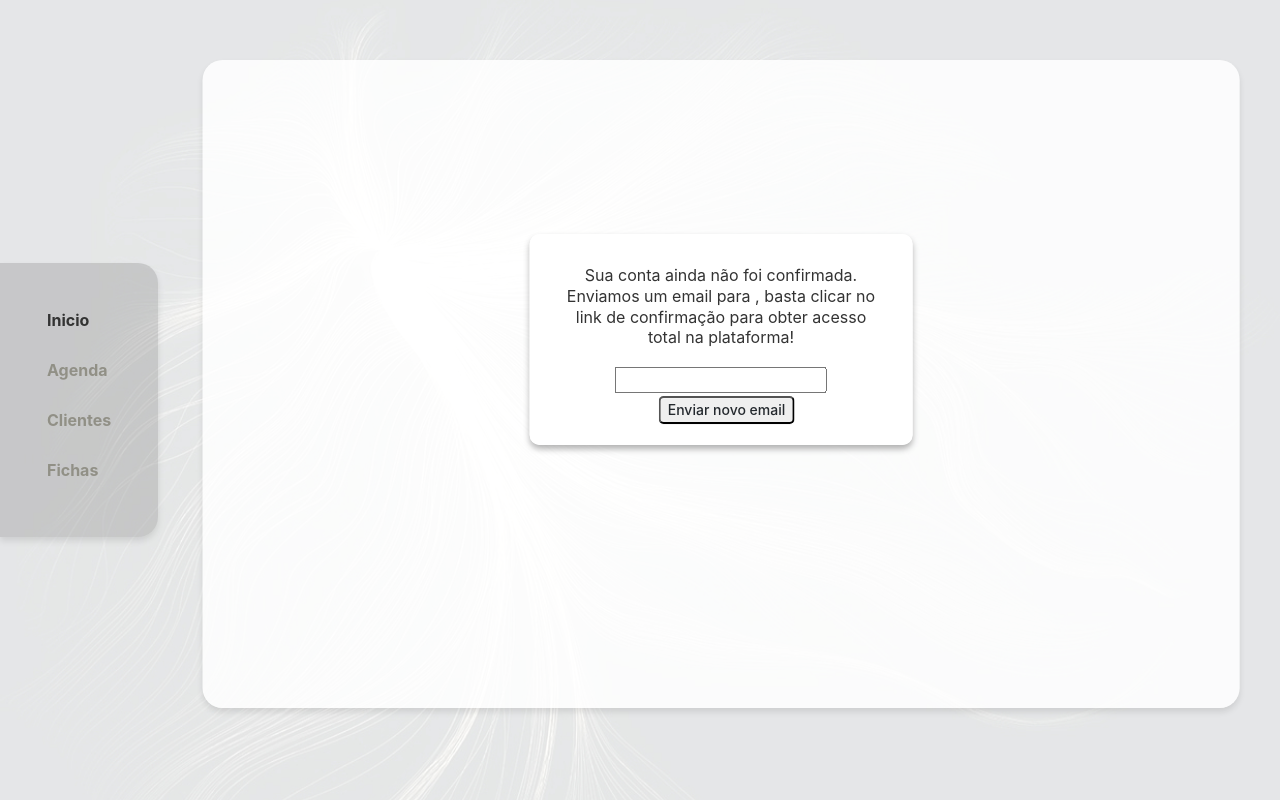
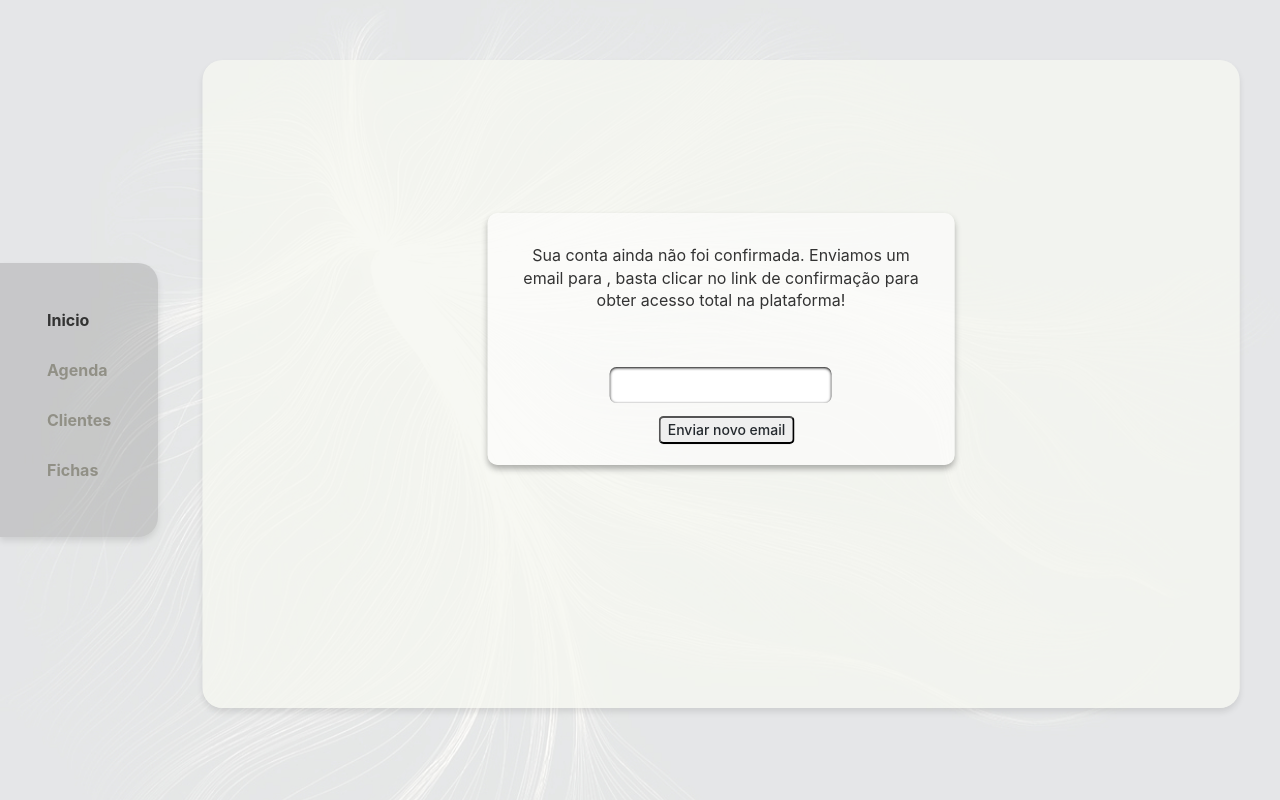
Before and after one commit to rafittu/front-lumin, a React (Create React App) app: page /home in a window 1280 px wide. Built offline with nearby package versions, Linux system fonts and the light colour scheme; no server answers.

Commit message:
style: input container resend email

```diff
--- a/src/style/Home.css
+++ b/src/style/Home.css
@@ -3,7 +3,7 @@
   top: 48%;
   left: 50%;
   transform: translate(-50%, -50%);
-  background-color: rgba(255, 255, 255, 0.849);
+  background-color: rgba(245, 247, 241, 0.808);
   box-shadow: 0 4px 6px rgba(0, 0, 0, 0.1);
   border-radius: 20px;
   min-height: 81%;
@@ -16,12 +16,12 @@
 }
 
 #confim-account-box {
-    max-width: 37%;
+    max-width: 45%;
     text-align: center;
     padding: 21px;
     margin-bottom: 90px;
 
-    background-color: rgba(255, 255, 255, 0.95);
+    background-color: rgba(255, 255, 255, 0.548);
     border-radius: 10px;
     box-shadow: 0 4px 6px rgba(0, 0, 0, 0.3);
 }
@@ -30,9 +30,21 @@
     color: #333;
     padding: 10px;
     margin-bottom: 10px;
+    line-height: 1.4;
     font-family: -apple-system, system-ui, 'Segoe UI', Helvetica, Arial,
-      sans-serif, 'Apple Color Emoji', 'Segoe UI Emoji';
+    sans-serif, 'Apple Color Emoji', 'Segoe UI Emoji';
 
     word-wrap: break-word;
     max-width: 100%;
+    margin-bottom: 45px;
 }
+
+.container-form input {
+    padding: 7px;
+    border-radius: 7px;
+    border: none;
+    box-shadow: inset 0 1px 3px #000;
+    outline: none;
+    margin-bottom: 10px;
+    max-width: 100%;
+  }
```
